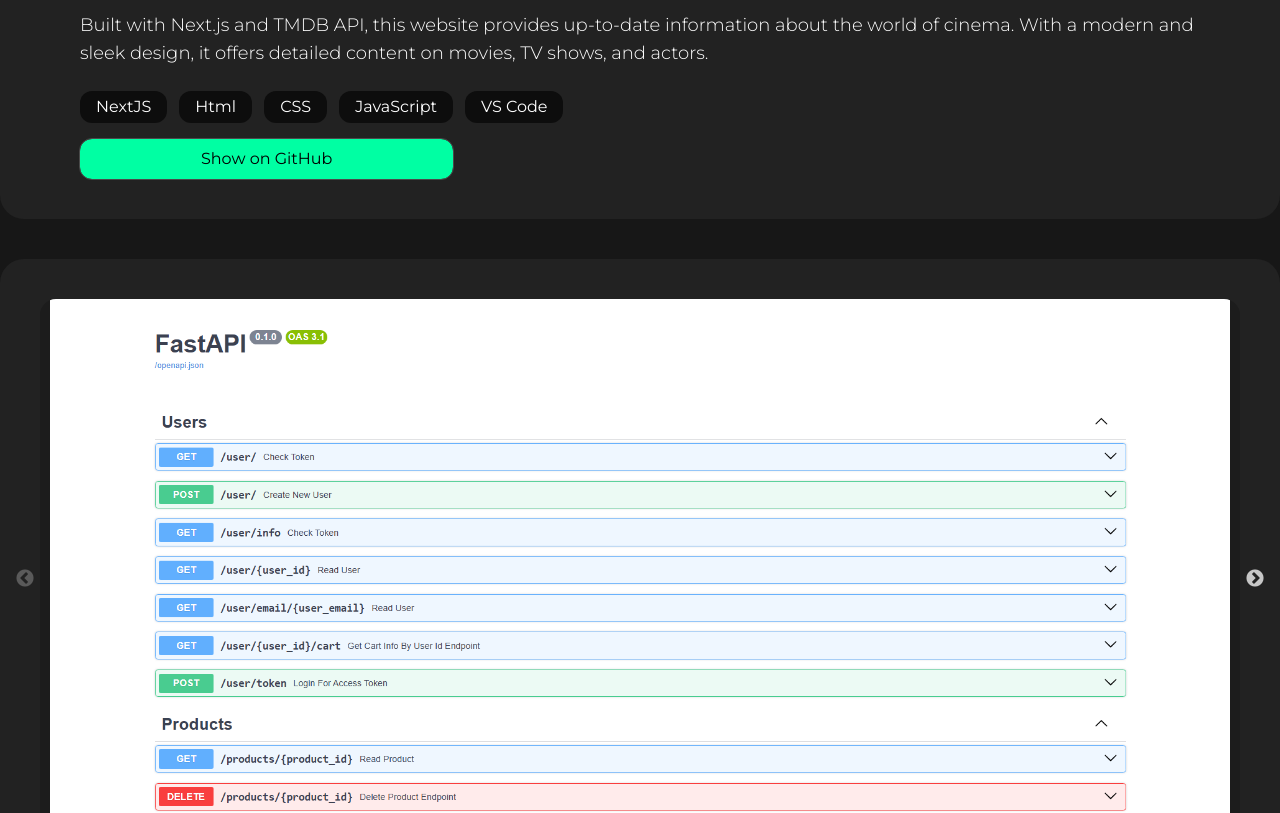
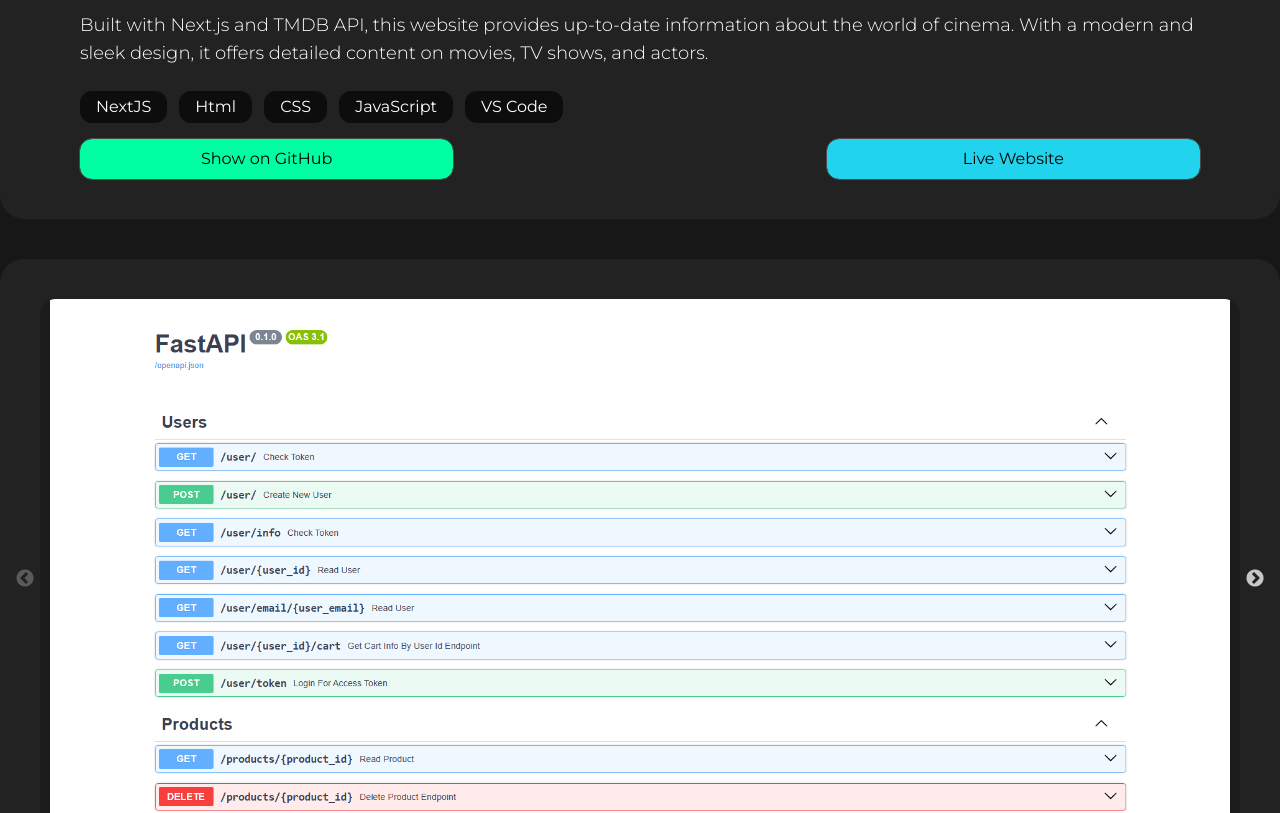
Before and after one commit to ence52/my_portfolio_nextjs, a Next.js app: page / in a window 1280 px wide. Shown: the part 3160-3973 px from the top of the page. Built offline with nearby package versions, Linux system fonts and the light colour scheme.

Commit message:
website live links added

```diff
--- a/src/pages/components/Projects.tsx
+++ b/src/pages/components/Projects.tsx
@@ -54,6 +54,7 @@
   mobile: boolean;
   githubLink: string;
   techs: string[];
+  liveLink?: string;
 };
 
 const projectList: ProjectInfo[] = [
@@ -76,6 +77,7 @@
     mobile: false,
     techs: ["NextJS", "Html", "CSS", "JavaScript", "VS Code"],
     githubLink: "https://github.com/ence52/tmdb-api-nextjs",
+    liveLink: "https://filmscope.vercel.app/",
   },
 
   {
@@ -186,6 +188,7 @@
             ))}
           </div>
         </div>
+        <div className="flex justify-between">
           <Link
             href={project.githubLink}
             rel="noopener noreferrer"
@@ -196,6 +199,19 @@
           >
             Show on GitHub
           </Link>
+          {project.liveLink && (
+            <Link
+              href={project.liveLink}
+              rel="noopener noreferrer"
+              target="_blank"
+              className={`md:w-1/3 outline bg-cyan-400 outline-1 px-4 py-2 text-center  rounded-xl outline-lightBlack text-black duration-700 ${
+                project.id % 2 === 0 ? "self-end" : "self-start"
+              } `}
+            >
+              Live Website
+            </Link>
+          )}
+        </div>
       </div>
 
       <div
```
Lines whose indentation alone changed are shown as unchanged.
